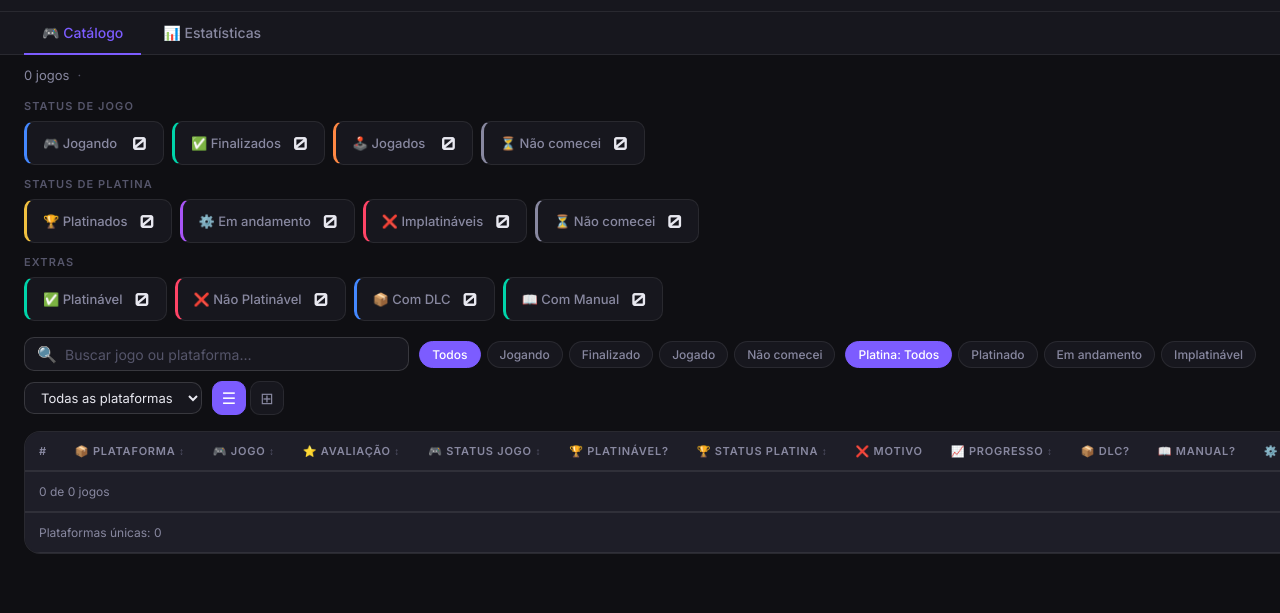
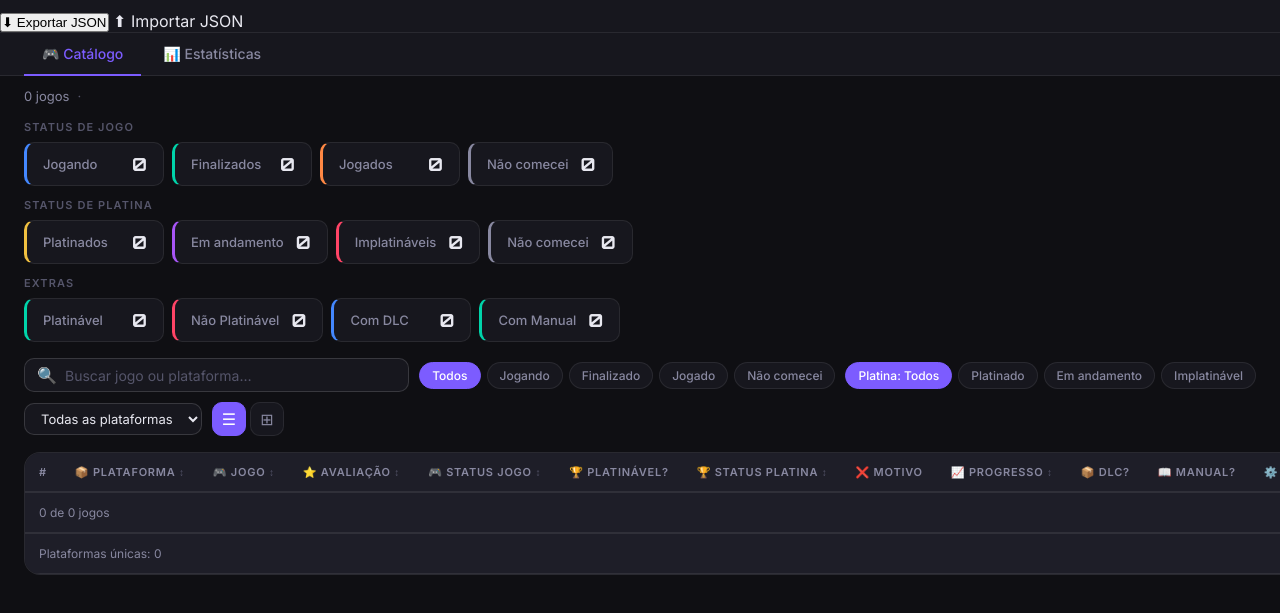
Before and after one commit to thepaulojorge/catalogodejogos, a plain HTML site: page index.html in a window 1280 px wide. Shown: the part 53-666 px from the top of the page. Drawn offline with nearby package versions, Linux system fonts and the light colour scheme.

Commit message:
Att 23/05

```diff
--- a/index.html
+++ b/index.html
@@ -22,6 +22,12 @@
         <button id="btnAbrirForm" class="btn-primary">+ Adicionar Jogo</button>
         <button id="btnAtalhos" class="btn-icon" aria-label="Atalhos de teclado" title="Atalhos (?)">⌨️</button>
       </div>
+    </div>
+    <!-- Barra de ações mobile (exportar/importar) -->
+    <div class="header-mobile-actions">
+      <button id="btnExportarMobile" class="btn-mobile-action">⬇ Exportar JSON</button>
+      <label class="btn-mobile-action" for="btnImportarMobile" style="cursor:pointer">⬆ Importar JSON</label>
+      <input type="file" id="btnImportarMobile" accept=".json" style="display:none">
     </div>
   </header>
 
@@ -67,28 +73,28 @@
     <div class="resumo-group">
       <p class="resumo-group-title">Status de Jogo</p>
       <div class="resumo-cards">
-        <div class="resumo-card jogando">🎮 Jogando<span id="cardJogando">0</span></div>
-        <div class="resumo-card finalizado">✅ Finalizados<span id="cardFinalizados">0</span></div>
-        <div class="resumo-card jogado">🕹️ Jogados<span id="cardJogados">0</span></div>
-        <div class="resumo-card nao-comecado">⏳ Não comecei<span id="cardNaoComecados">0</span></div>
+        <div class="resumo-card jogando">Jogando<span id="cardJogando">0</span></div>
+        <div class="resumo-card finalizado">Finalizados<span id="cardFinalizados">0</span></div>
+        <div class="resumo-card jogado">Jogados<span id="cardJogados">0</span></div>
+        <div class="resumo-card nao-comecado">Não comecei<span id="cardNaoComecados">0</span></div>
       </div>
     </div>
     <div class="resumo-group">
       <p class="resumo-group-title">Status de Platina</p>
       <div class="resumo-cards">
-        <div class="resumo-card platinado">🏆 Platinados<span id="cardPlatinados">0</span></div>
-        <div class="resumo-card andamento">⚙️ Em andamento<span id="cardAndamento">0</span></div>
-        <div class="resumo-card implatinavel">❌ Implatináveis<span id="cardImplatinaveis">0</span></div>
-        <div class="resumo-card platina-nao-comecada">⏳ Não comecei<span id="cardPlatinaNaoComecada">0</span></div>
+        <div class="resumo-card platinado">Platinados<span id="cardPlatinados">0</span></div>
+        <div class="resumo-card andamento">Em andamento<span id="cardAndamento">0</span></div>
+        <div class="resumo-card implatinavel">Implatináveis<span id="cardImplatinaveis">0</span></div>
+        <div class="resumo-card platina-nao-comecada">Não comecei<span id="cardPlatinaNaoComecada">0</span></div>
       </div>
     </div>
     <div class="resumo-group">
       <p class="resumo-group-title">Extras</p>
       <div class="resumo-cards">
-        <div class="resumo-card platinavel">✅ Platinável<span id="cardPlatinavel">0</span></div>
-        <div class="resumo-card nao-platinavel">❌ Não Platinável<span id="cardNaoPlatinavel">0</span></div>
-        <div class="resumo-card dlc-sim">📦 Com DLC<span id="cardComDLC">0</span></div>
-        <div class="resumo-card manual-sim-card">📖 Com Manual<span id="cardComManual">0</span></div>
+        <div class="resumo-card platinavel">Platinável<span id="cardPlatinavel">0</span></div>
+        <div class="resumo-card nao-platinavel">Não Platinável<span id="cardNaoPlatinavel">0</span></div>
+        <div class="resumo-card dlc-sim">Com DLC<span id="cardComDLC">0</span></div>
+        <div class="resumo-card manual-sim-card">Com Manual<span id="cardComManual">0</span></div>
       </div>
     </div>
   </section>
```
